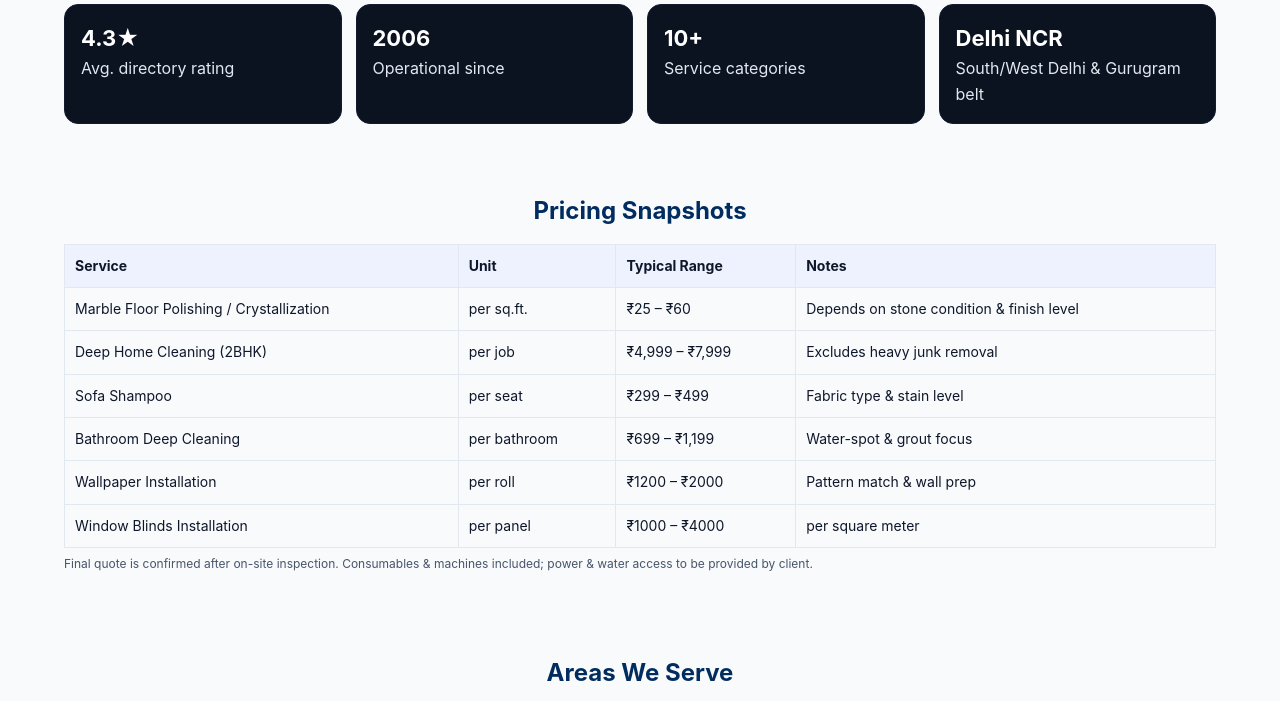
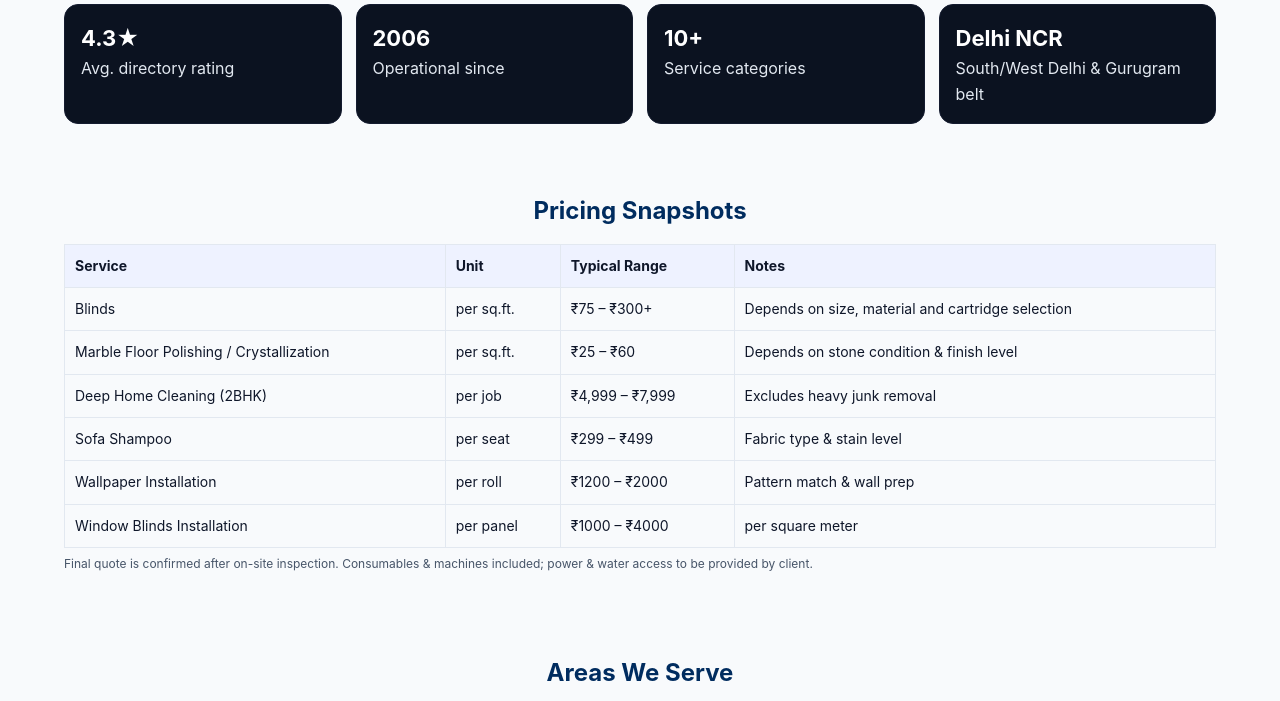
Before and after one commit to narmeshnigam/sunservicesinc, a PHP site: page / in a window 1280 px wide. Shown: the part 2696-3397 px from the top of the page. Run offline with PHP 8.4, Linux system fonts and the light colour scheme.

Commit message:
minor updates

```diff
--- a/index.php
+++ b/index.php
@@ -672,6 +672,12 @@ include __DIR__ . '/includes/header.php';
       </thead>
       <tbody>
         <tr>
+          <td>Blinds</td>
+          <td>per sq.ft.</td>
+          <td>₹75 – ₹300+</td>
+          <td>Depends on size, material and cartridge selection</td>
+        </tr>
+        <tr>
           <td>Marble Floor Polishing / Crystallization</td>
           <td>per sq.ft.</td>
           <td>₹25 – ₹60</td>
@@ -688,12 +694,6 @@ include __DIR__ . '/includes/header.php';
           <td>per seat</td>
           <td>₹299 – ₹499</td>
           <td>Fabric type &amp; stain level</td>
-        </tr>
-        <tr>
-          <td>Bathroom Deep Cleaning</td>
-          <td>per bathroom</td>
-          <td>₹699 – ₹1,199</td>
-          <td>Water-spot &amp; grout focus</td>
         </tr>
         <tr>
           <td>Wallpaper Installation</td>
```
